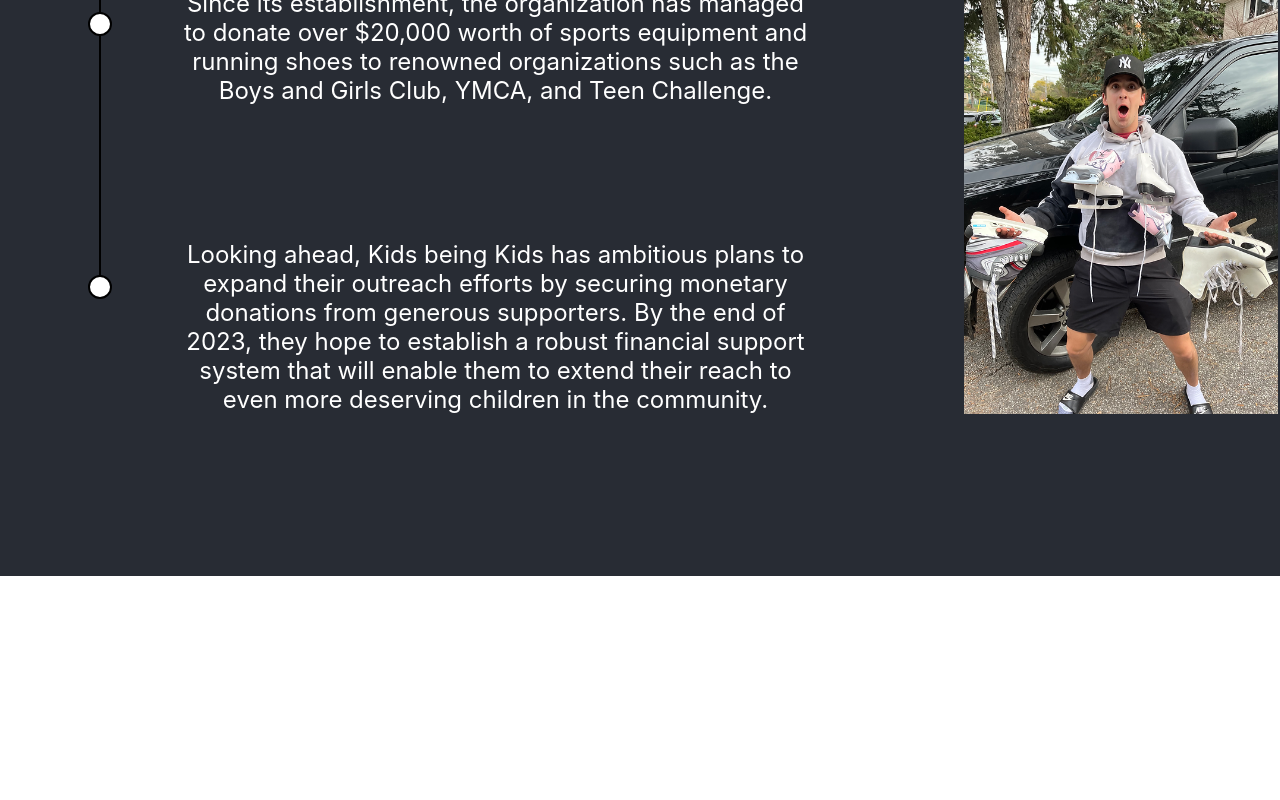
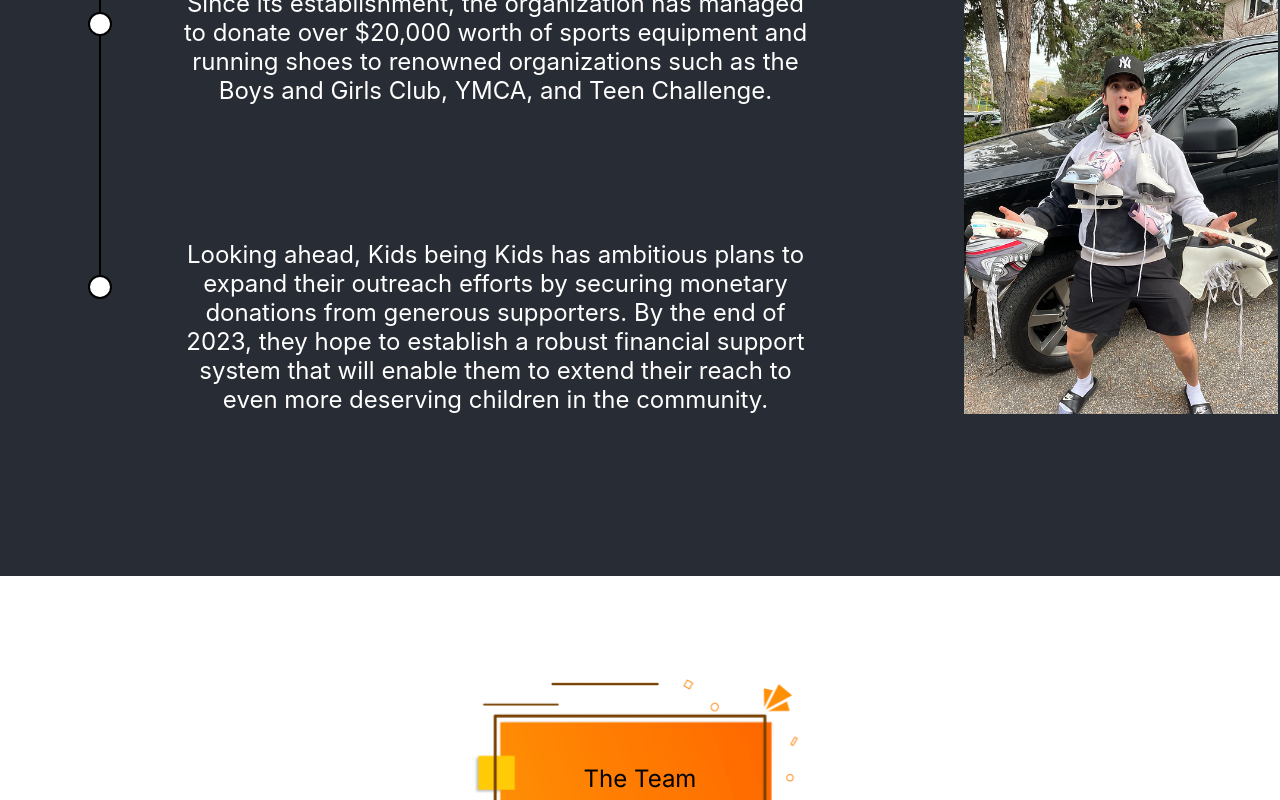
Before and after one commit to RadmehrM/KBK-React, a React (Create React App) app in the folder kbk-react/: page / in a window 1280 px wide. Shown: the part 2000-2800 px from the top of the page. Before the commit the page ends 2576 px from the top, so only its background shows below. Built offline with nearby package versions, Linux system fonts and the light colour scheme.

Commit message:
added components to app.js

```diff
--- a/kbk-react/src/App.js
+++ b/kbk-react/src/App.js
@@ -1,28 +1,17 @@
+import React from 'react';
 import './App.css';
-import About from './components/About.js'
-
-import Location from './components/Location.js';
+import About from './components/About';
+import Location from './components/Location';
+import TeamSection from './components/TeamSection';
 
 function App() {
   return (
     <div className="App">
       <header className="App-header">
-        <Location/>
-        <About/>
-        {/* <img src={logo} className="App-logo" alt="logo" /> */}
-        {/* <>
-        <p>
-          Edit <code>src/App.js</code> and save to reload.
-        </p>
-        <a
-          className="App-link"
-          href="https://reactjs.org"
-          target="_blank"
-          rel="noopener noreferrer"
-        >
-          Learn React
-        </a> */}
+        <Location />
+        <About />
       </header>
+      <TeamSection />
     </div>
   );
 }
```
